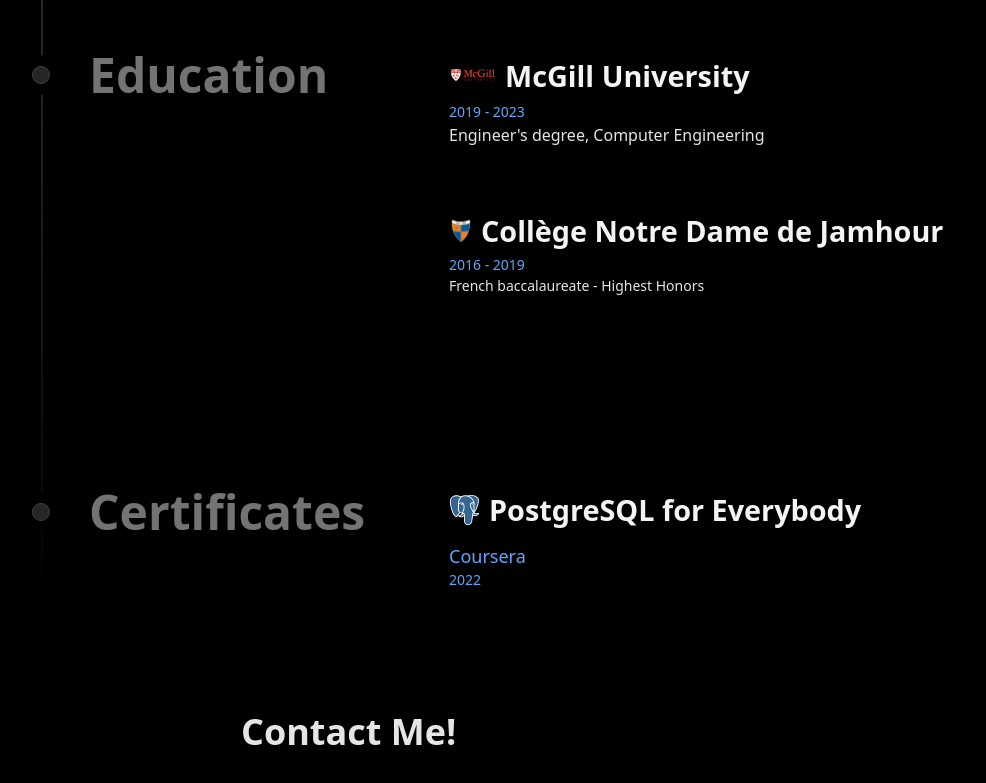
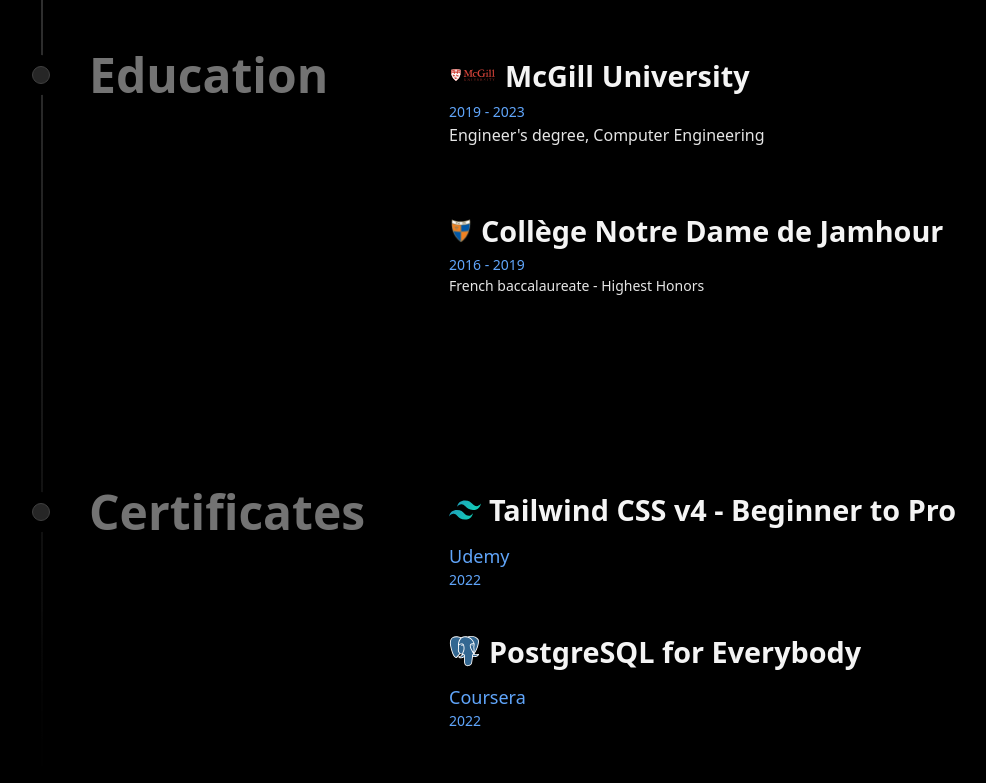
Before and after one commit to Czarlhd/cesar-lahoud-portfolio, a Next.js app: page / in a window 1280 px wide. Shown: the part 2210-2993 px from the top of the page, without its empty margins (31-1017 px from the left). Built offline with nearby package versions, Linux system fonts and the light colour scheme.

Commit message:
added certificate

```diff
--- a/src/components/section/ResumeSection.tsx
+++ b/src/components/section/ResumeSection.tsx
@@ -22,7 +22,7 @@
 								className="z-50"
 								characters="Angular Java KDB/Q Linux SQL CI/CD SpringBoot Equities Data Trading "
 							>
-								<ul className="backdrop-blur-sm bg-black/40 rounded-lg ">
+								<ul className="backdrop-blur-sm bg-black rounded-lg ">
 									<p className="text-blue-400 mt-[10px] text-lg ">
 										Full Stack Developer - Equities
 									</p>
@@ -68,7 +68,7 @@
 							className="z-50"
 							characters="Angular C# SQL .Net CI/CD Rates Bonds Trading "
 						>
-							<ul className="backdrop-blur-sm bg-black/40 rounded-lg ">
+							<ul className="backdrop-blur-sm bg-black rounded-lg ">
 								<p className="text-blue-400 mt-[10px] text-lg">
 									UI Developer - Rates
 								</p>
@@ -115,7 +115,7 @@
 							className="z-50"
 							characters="React Node.js PostgreSQL Client Full-Stack CI/CD "
 						>
-							<ul className="backdrop-blur-sm bg-black/40 rounded-lg ">
+							<ul className="backdrop-blur-sm bg-black rounded-lg ">
 								<p className="text-blue-400 mt-[10px] text-lg">
 									Full Stack Developer - Intern
 								</p>
@@ -200,6 +200,23 @@
 			title: "Certificates",
 			content: (
 				<div className="flex flex-col gap-[30px]">
+					<div>
+						<div className="flex flex-row gap-2 items-center">
+							<TailwindCSSLogo className="h-8 w-8" />
+							<h4 className="text-[#f4f4f4] text-[1.8rem] font-[600]">
+								Tailwind CSS v4 - Beginner to Pro
+							</h4>
+						</div>
+
+						<ul>
+							<p className="text-blue-400 mt-[10px] text-lg">
+								Udemy
+							</p>
+							<p className="text-blue-400 mb-[10px] text-sm">
+								2022
+							</p>
+						</ul>
+					</div>
 					<div>
 						<div className="flex flex-row gap-2 items-center">
 							<PostgreSQLLogo className="h-8 w-8" />
@@ -338,3 +355,25 @@
 		</svg>
 	);
 };
+
+export const TailwindCSSLogo = ({ className }: { className?: string }) => {
+	return (
+		<svg
+			xmlns="http://www.w3.org/2000/svg"
+			height="1504"
+			preserveAspectRatio="xMidYMid"
+			width="2500"
+			viewBox="0 0 256 153.6"
+			className={className}
+		>
+			<linearGradient id="a" x1="-2.778%" y1="32%" y2="67.556%">
+				<stop offset="0" stop-color="#2298bd" />
+				<stop offset="1" stop-color="#0ed7b5" />
+			</linearGradient>
+			<path
+				d="M128 0C93.867 0 72.533 17.067 64 51.2 76.8 34.133 91.733 27.733 108.8 32c9.737 2.434 16.697 9.499 24.401 17.318C145.751 62.057 160.275 76.8 192 76.8c34.133 0 55.467-17.067 64-51.2-12.8 17.067-27.733 23.467-44.8 19.2-9.737-2.434-16.697-9.499-24.401-17.318C174.249 14.743 159.725 0 128 0zM64 76.8C29.867 76.8 8.533 93.867 0 128c12.8-17.067 27.733-23.467 44.8-19.2 9.737 2.434 16.697 9.499 24.401 17.318C81.751 138.857 96.275 153.6 128 153.6c34.133 0 55.467-17.067 64-51.2-12.8 17.067-27.733 23.467-44.8 19.2-9.737-2.434-16.697-9.499-24.401-17.318C110.249 91.543 95.725 76.8 64 76.8z"
+				fill="url(#a)"
+			/>
+		</svg>
+	);
+};
```
